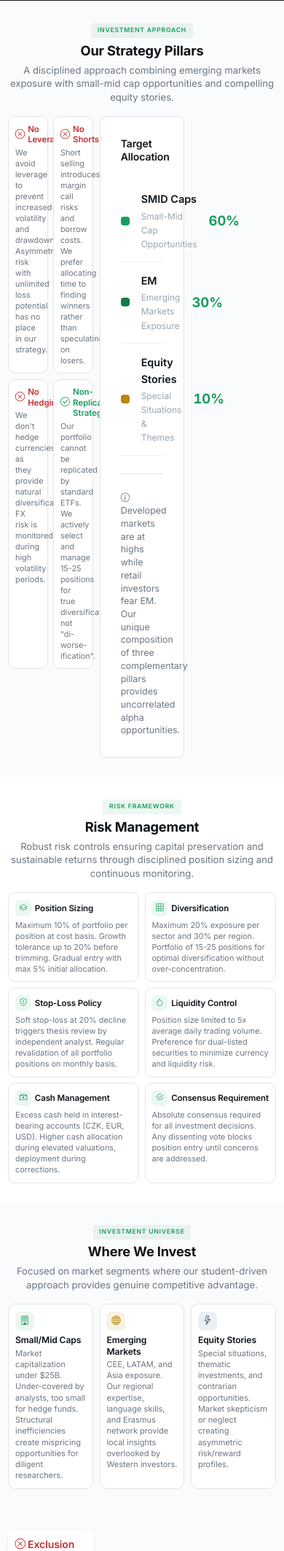
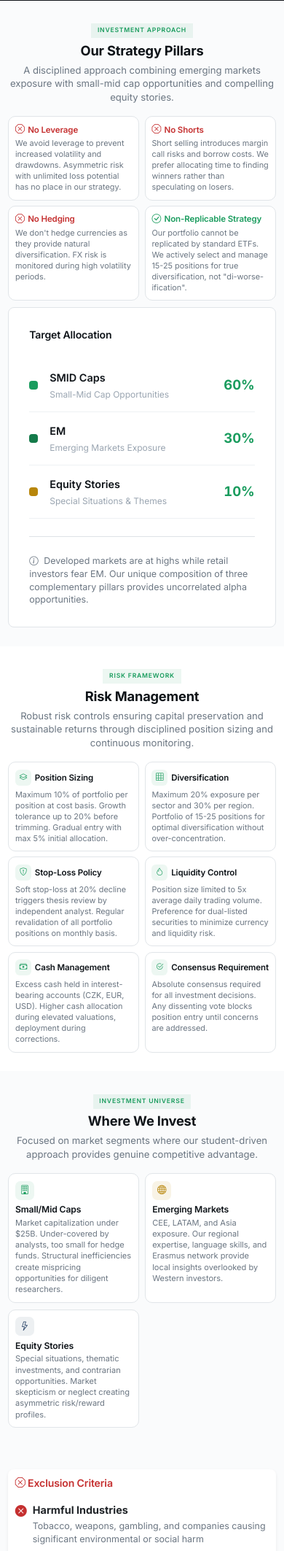
Before and after one commit to havliksimon/ki-asset-management, a Flask app: page / in a window 390 px wide. Shown: the part 1971-4097 px from the top of the page at 73% size. Run offline with Flask 3, Linux system fonts and the light colour scheme; data comes from the database, SQL or seed files in the repository; data that the repository does not hold is empty; some libraries are stand-ins or nearby versions.

Commit message:
mobile: scope the two-up card rule, unbreak strategy + exclusion criteria
The blanket '#universe .row > [class*=col-], #strategy .row > [class*=col-]'
rule also matched nested rows: the strategy section's 7/5 pair became two
125px columns (strategy cards 55px wide) and the Exclusion Criteria card was
squeezed to 125px with 35px columns overlapping. Both card rows now carry an
explicit hook (.universe-cards / .perks-cards) and only those reflow to
two-up; strategy and exclusion markup is left to Bootstrap.

```diff
--- a/app/static/css/mobile.css
+++ b/app/static/css/mobile.css
@@ -281,14 +281,16 @@
         line-height: 1.38;
     }
 
-    /* ---------- bootstrap scaffolding: two-up, or three-up when tiny ---------- */
+    /* ---------- bootstrap scaffolding: two-up instead of one-per-row ---------- */
     /* Bootstrap collapses .col-md-4 / .col-lg-6 to 100% below 768px, which turned
-       every three-card row into three full-width cards. */
-    #universe .row > [class*="col-"],
-    .perks-section .row > .col-md-4,
-    #strategy .row > [class*="col-"] {
-        flex: 0 0 33.3333%;
-        max-width: 33.3333%;
+       every three-card row into three full-width cards. Only the two card rows
+       that carry an explicit hook are touched: a blanket `[class*=col-]` rule
+       also matched the nested rows inside cards (it squeezed the Exclusion
+       Criteria column to 35px) and the strategy section's 7/5 chart pair. */
+    .universe-cards > [class*="col-"],
+    .perks-cards > [class*="col-"] {
+        flex: 0 0 50%;
+        max-width: 50%;
     }
 
     .perk-card {
--- a/app/templates/main/index.html
+++ b/app/templates/main/index.html
@@ -517,7 +517,7 @@
             </p>
         </div>
 
-        <div class="row g-4">
+        <div class="row g-4 universe-cards">
             <div class="col-md-4 reveal">
                 <div class="feature-card h-100">
                     <div class="feature-icon primary">
@@ -637,7 +637,7 @@
             </p>
         </div>
 
-        <div class="row g-4">
+        <div class="row g-4 perks-cards">
             <div class="col-md-4 reveal">
                 <div class="perk-card">
                     <div class="perk-icon primary">
```
